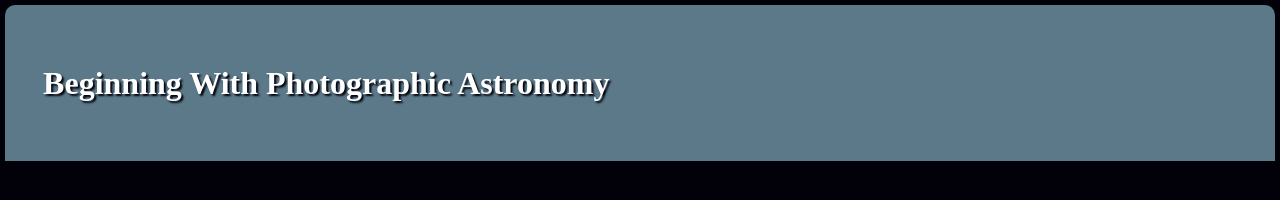
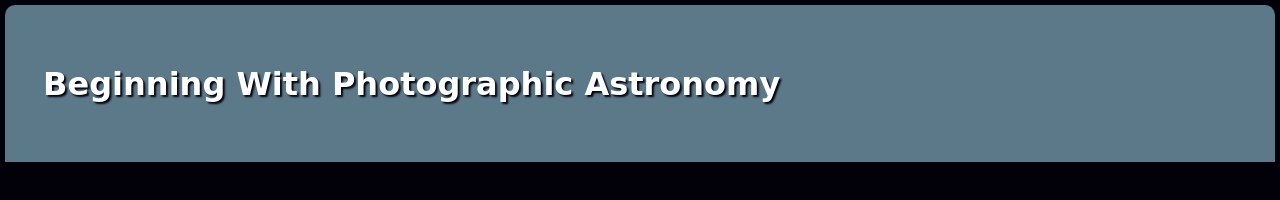
Before and after one commit to makslamar/FinalExamCSS, a plain HTML site: page index.html in a window 1280 px wide. Drawn offline with Linux system fonts and the light colour scheme.

Commit message:
Font Family

```diff
--- a/CSS/style.css
+++ b/CSS/style.css
@@ -1,7 +1,13 @@
+@font-face {
+	font-family:'Dancing Script', cursive;
+	src: url('https://fonts.googleapis.com/css?family=Dancing+Script:400,700');
+}
+
 body {
 	margin: 5px;
-	background-color:  #02010a;
+	background-color: #02010a;
 	color: white;
+	font-family: 'Dancing Script', cursive;
 }
 
 #navbar{
```
